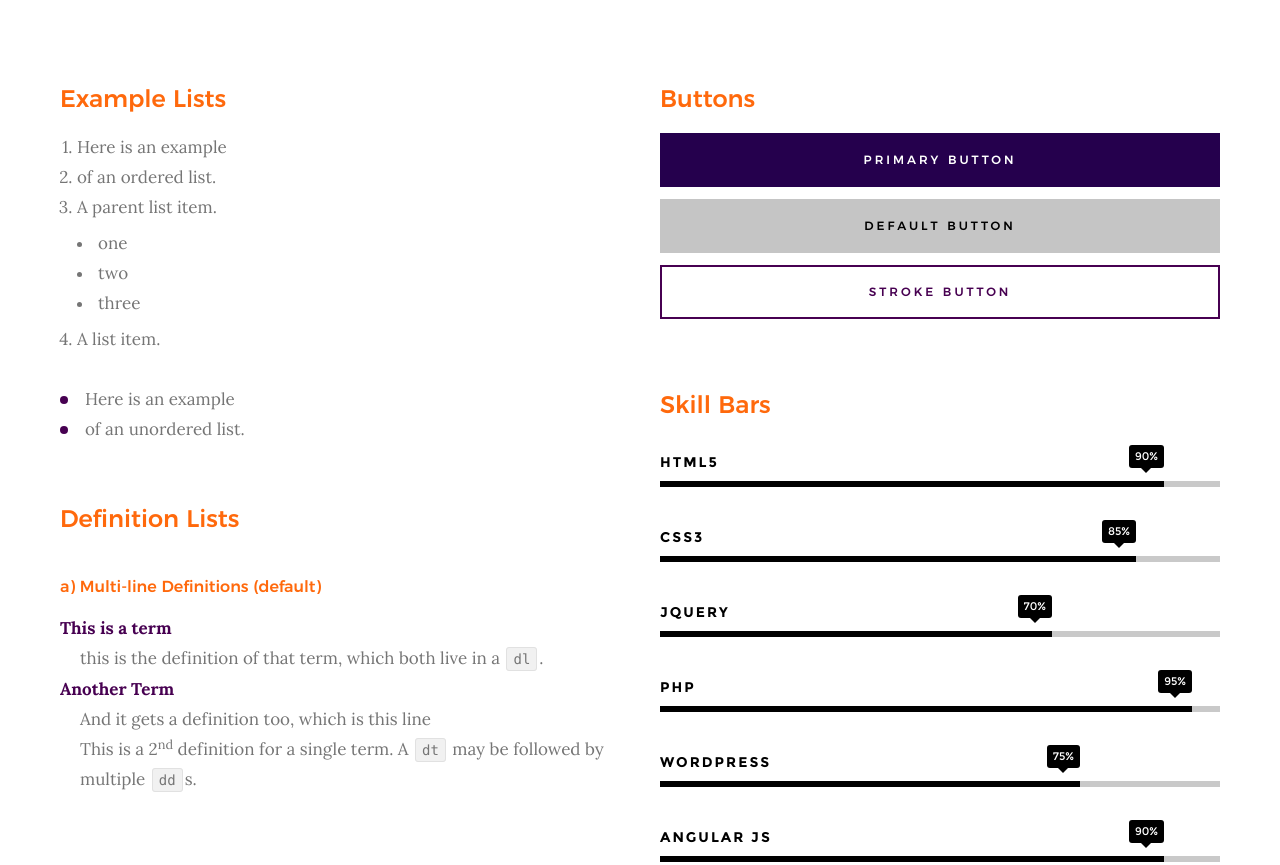
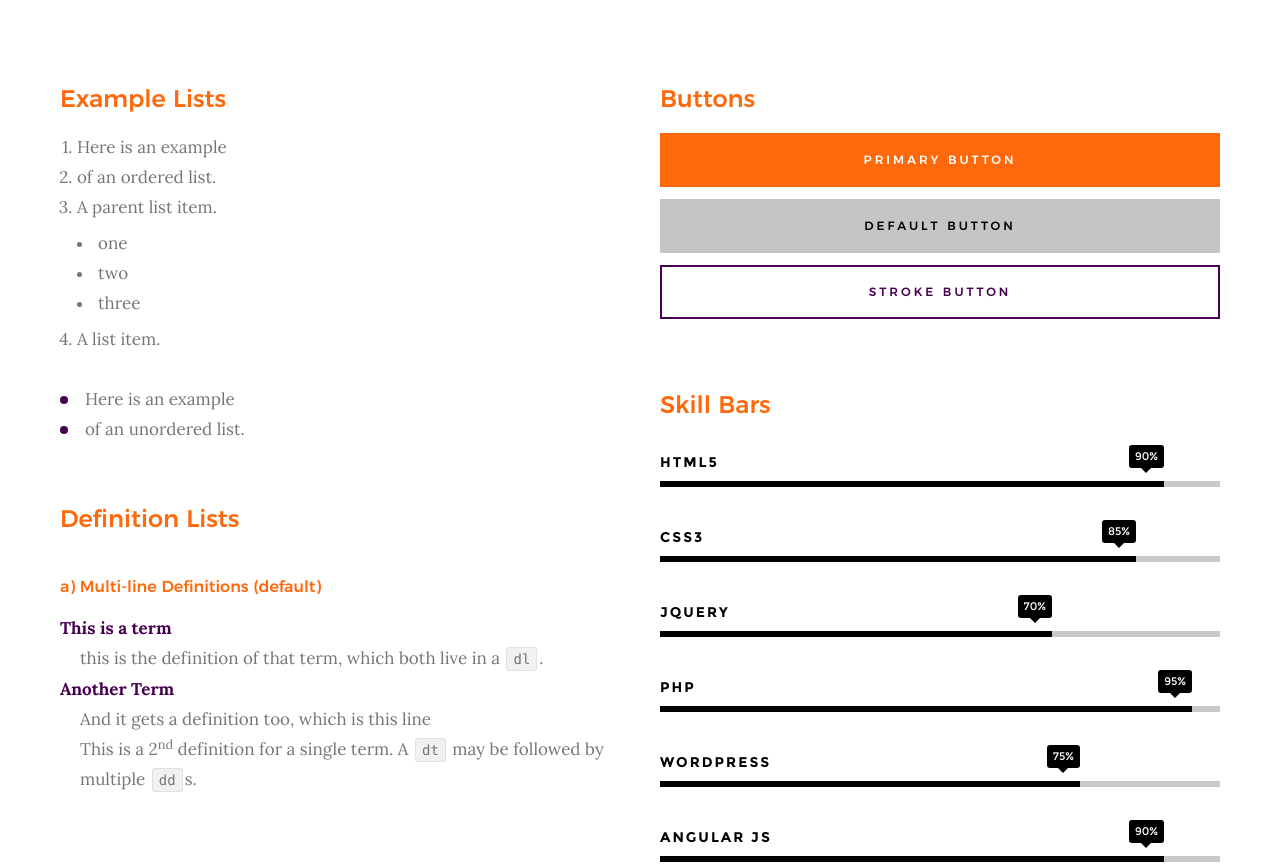
Before and after one commit to tochikaze3/Crave-Esports, a plain HTML site: page styles.html in a window 1280 px wide. Shown: the part 2640-3505 px from the top of the page. Drawn offline with Linux system fonts and the light colour scheme; files whose address does not match are found by name.

Commit message:
added new button collor

```diff
--- a/css/main.css
+++ b/css/main.css
@@ -772,7 +772,7 @@ textarea:-webkit-autofill:hover textarea:-webkit-autofill:focus,
 select:-webkit-autofill,
 select:-webkit-autofill:hover,
 select:-webkit-autofill:focus {
-    -webkit-text-fill-color: #470051;
+    -webkit-text-fill-color: #fff;
     transition: background-color 5000s ease-in-out 0s;
 }
 
@@ -832,8 +832,8 @@ button.btn--primary,
 input[type="submit"].btn--primary,
 input[type="reset"].btn--primary,
 input[type="button"].btn--primary {
-    background: #25004d;
-    border-color: #25004d;
+    background: #ff690c;
+    border-color: #ff690c;
     color: #FFFFFF;
 }
 
```
